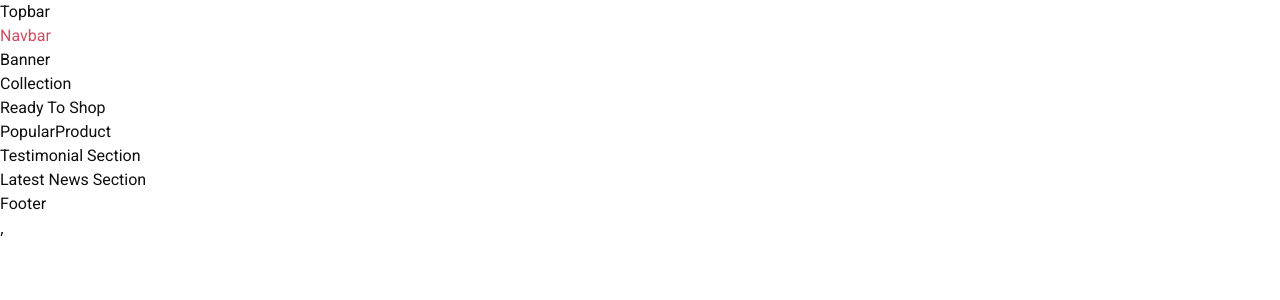
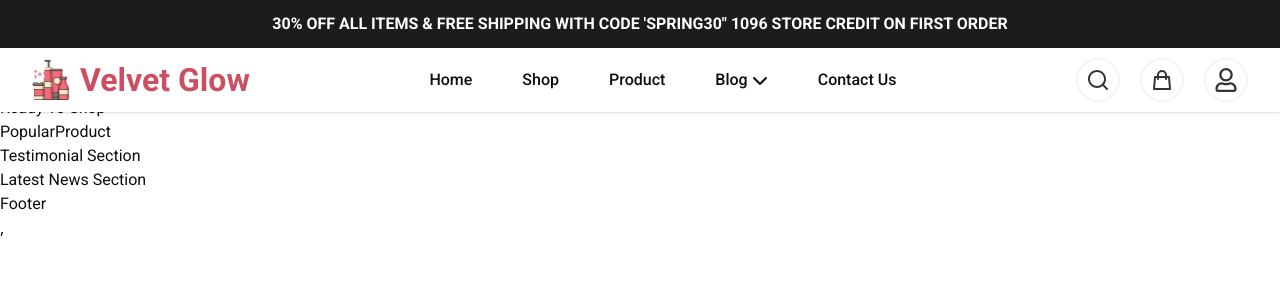
Before and after one commit to nurislam243/velvet-glow, a React (Vite) app: page / in a window 1280 px wide. Shown: the top 300 px of the page. Built offline with nearby package versions, Linux system fonts and the light colour scheme.

Commit message:
added topbar and Navbar

```diff
--- a/package.json
+++ b/package.json
@@ -13,6 +13,7 @@
     "@tailwindcss/vite": "^4.1.12",
     "react": "^19.1.1",
     "react-dom": "^19.1.1",
+    "react-icons": "^5.5.0",
     "react-router": "^7.8.2",
     "tailwindcss": "^4.1.12"
   },
--- a/src/components/Navbar/Navbar.jsx
+++ b/src/components/Navbar/Navbar.jsx
@@ -1,11 +1,106 @@
-import React from 'react';
+import { useState } from "react";
+import { FaBars, FaTimes, FaRegUser } from "react-icons/fa";
+import { FaChevronDown } from "react-icons/fa6";
+import { HiOutlineShoppingBag } from "react-icons/hi";
+import { RiSearchLine } from "react-icons/ri";
 
-const Navbar = () => {
-    return (
-        <div>
-            <h1 className='text-primary'>Navbar</h1>
+export default function Navbar() {
+  const [isOpen, setIsOpen] = useState(false);
+  const [isDropdownOpen, setIsDropdownOpen] = useState(false);
+
+  return (
+    <nav className="bg-base-100 shadow fixed w-full z-50">
+      <div className="max-w-[1440px] px-[21px] mx-auto sm:px-6 lg:px-8">
+        <div className="flex justify-between h-16 items-center">
+          {/* Logo */}
+          <div className="flex items-center justify-center space-x-2">
+            <img src="/logo.png" height={40} width={40} alt="logo" />
+            <span className="font-bold text-[32px] leading-12 text-primary">Velvet Glow</span>
+          </div>
+
+          {/* Nav Links */}
+          <div className="hidden md:flex space-x-[50px] text-base-content">
+            <a href="#" className="hover:text-primary font-medium text-base leading-6">Home</a>
+            <a href="#" className="hover:text-primary font-medium text-base leading-6">Shop</a>
+            <a href="#" className="hover:text-primary font-medium text-base leading-6">Product</a>
+
+            {/* Dropdown */}
+            <div className="relative">
+              <button
+                onClick={() => setIsDropdownOpen(!isDropdownOpen)}
+                className="hover:text-primary flex items-center cursor-pointer font-medium text-base leading-6"
+              >
+                Blog
+                <FaChevronDown className="ml-1 w-4 h-4" />
+              </button>
+              {isDropdownOpen && (
+                <div className="absolute top-8 left-0 bg-base-100 shadow-md rounded-md py-2 w-40">
+                  <a href="#" className="block px-4 py-2 hover:bg-gray-100">Latest Posts</a>
+                  <a href="#" className="block px-4 py-2 hover:bg-gray-100">Tech News</a>
+                  <a href="#" className="block px-4 py-2 hover:bg-gray-100">Tutorials</a>
+                </div>
+              )}
+            </div>
+
+            <a href="#" className="hover:text-primary font-medium text-base leading-6">Contact Us</a>
+          </div>
+
+          {/* Icons */}
+          <div className="hidden md:flex items-center space-x-5 text-base-content">
+            <div className="border-[2px] cursor-pointer hover:text-primary border-gray-100 rounded-full p-2 text-[#333333] flex justify-center items-center">
+                <RiSearchLine  className="w-6 h-6" />
+            </div>
+            <div className="border-[2px] cursor-pointer hover:text-primary border-gray-100 rounded-full p-2 text-[#333333] flex justify-center items-center">
+              <HiOutlineShoppingBag className="w-6 h-6 cursor-pointer hover:text-primary" />
+            </div>
+            <div className="border-[2px] cursor-pointer hover:text-primary border-gray-100 rounded-full p-2 text-[#333333] flex justify-center items-center">
+              <FaRegUser className="w-6 h-6 cursor-pointer hover:text-primary" />
+            </div>
+          </div>
+
+          {/* Mobile Menu Button */}
+          <div className="md:hidden flex items-center">
+            <button onClick={() => setIsOpen(!isOpen)}>
+              {isOpen ? <FaTimes className="w-6 h-6" /> : <FaBars className="w-6 h-6" />}
+            </button>
+          </div>
         </div>
-    );
-};
+      </div>
 
-export default Navbar;
+      {/* Mobile Menu */}
+      {isOpen && (
+        <div className="md:hidden bg-base-100 shadow-md px-4 pt-2 pb-4 space-y-2 text-base-content">
+          <a href="#" className="block hover:text-primary font-medium text-base leading-6">Home</a>
+          <a href="#" className="block hover:text-primary font-medium text-base leading-6">Shop</a>
+          <a href="#" className="block hover:text-primary font-medium text-base leading-6">Product</a>
+          <button
+            onClick={() => setIsDropdownOpen(!isDropdownOpen)}
+            className="w-full text-left hover:text-primary flex items-center font-medium text-base leading-6"
+          >
+            Blog <FaChevronDown className="ml-1 w-4 h-4" />
+          </button>
+          {isDropdownOpen && (
+            <div className="ml-4 space-y-1">
+              <a href="#" className="block hover:text-primary">Latest Posts</a>
+              <a href="#" className="block hover:text-primary">Tech News</a>
+              <a href="#" className="block hover:text-primary">Tutorials</a>
+            </div>
+          )}
+          <a href="#" className="block hover:text-primary font-medium text-base leading-6">Contact Us</a>
+
+          <div className="flex space-x-4 sm:space-x-5 pt-2">
+            <div className="border-[2px] cursor-pointer hover:text-primary border-gray-100 rounded-full p-2 text-[#333333] flex justify-center items-center">
+                <RiSearchLine  className="w-6 h-6" />
+            </div>
+            <div className="border-[2px] cursor-pointer hover:text-primary border-gray-100 rounded-full p-2 text-[#333333] flex justify-center items-center">
+              <HiOutlineShoppingBag className="w-6 h-6 cursor-pointer hover:text-primary" />
+            </div>
+            <div className="border-[2px] cursor-pointer hover:text-primary border-gray-100 rounded-full p-2 text-[#333333] flex justify-center items-center">
+              <FaRegUser className="w-6 h-6 cursor-pointer hover:text-primary" />
+            </div>
+          </div>
+        </div>
+      )}
+    </nav>
+  );
+}
--- a/src/components/Topbar/Topbar.jsx
+++ b/src/components/Topbar/Topbar.jsx
@@ -2,8 +2,8 @@ import React from 'react';
 
 const Topbar = () => {
     return (
-        <div>
-            Topbar
+        <div className='hidden lg:flex h-[48px] bg-[#1C1C1C] justify-center items-center'>
+            <h4 className='font-medium xl:font-bold text-base text-white'>30% OFF ALL ITEMS & FREE SHIPPING WITH CODE 'SPRING30" 1096 STORE CREDIT ON FIRST ORDER</h4>
         </div>
     );
 };
--- a/src/layouts/Root.jsx
+++ b/src/layouts/Root.jsx
@@ -6,7 +6,7 @@ import Topbar from '../components/Topbar/Topbar';
 
 const Root = () => {
     return (
-        <div className='roboto-font'>
+        <div className='@container roboto-font'>
             <Topbar></Topbar>
             <Navbar></Navbar>
             <Outlet></Outlet>
```
Also changed, not shown: 1 other file (tests, documents, lock files or other folders).
